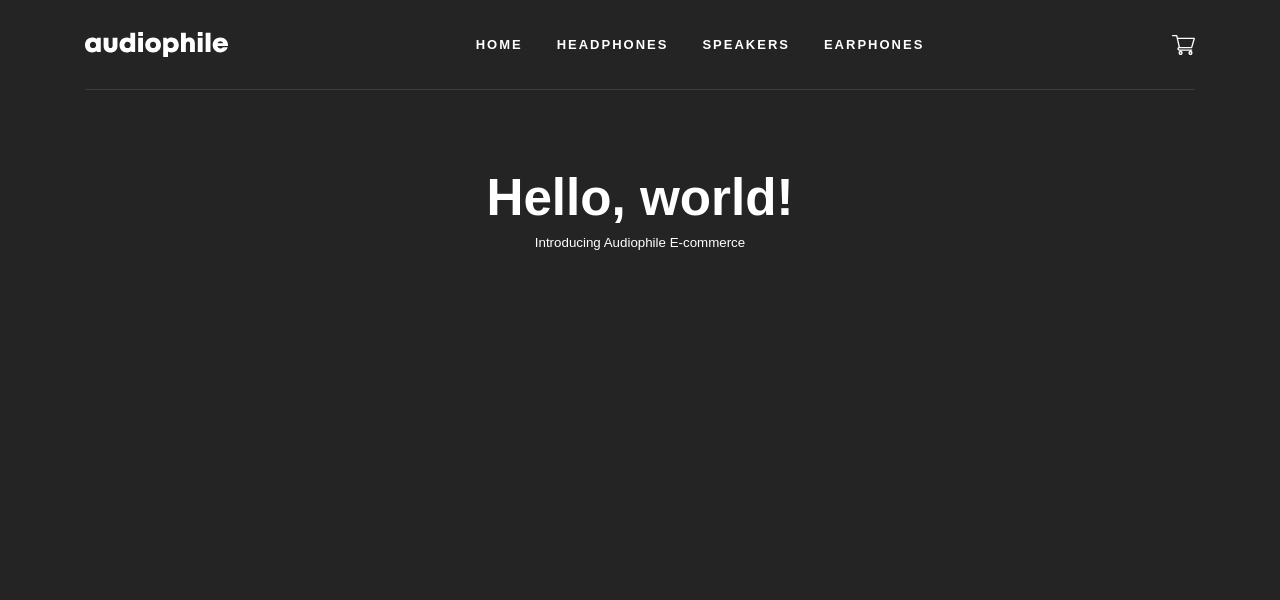
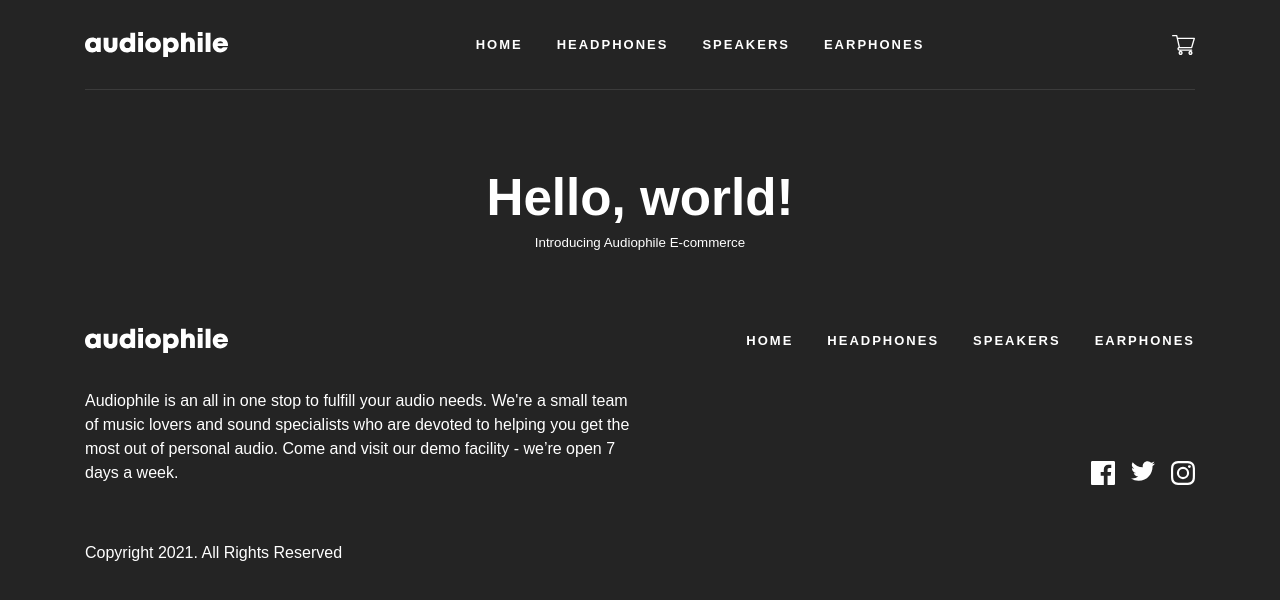
Before and after one commit to zowieerickson/audiophile-ecommerce-website, a React (Vite) app: page / in a window 1280 px wide. Shown: the top 600 px of the page. Built offline with nearby package versions, Linux system fonts and the light colour scheme.

Commit message:
Create footer component

```diff
--- a/package.json
+++ b/package.json
@@ -11,7 +11,8 @@
   },
   "dependencies": {
     "react": "^18.2.0",
-    "react-dom": "^18.2.0"
+    "react-dom": "^18.2.0",
+    "vite-plugin-svgr": "^4.2.0"
   },
   "devDependencies": {
     "@types/react": "^18.2.15",
--- a/src/App.jsx
+++ b/src/App.jsx
@@ -1,6 +1,7 @@
 import { useState } from 'react'
 // import reactLogo from './assets/react.svg'
 import Nav from './components/Nav'
+import Footer from './components/Footer'
 import './App.css'
 
 function App() {
@@ -13,6 +14,7 @@ function App() {
           <h1>Hello, world!</h1>
           <sub>Introducing Audiophile E-commerce</sub>
         </div>
+        <Footer/>
     </>
   )
 }
--- /dev/null
+++ b/src/components/Footer.jsx
@@ -0,0 +1,43 @@
+import '../styles/footer.css';
+import FacebookLogo from '../assets/shared/desktop/icon-facebook.svg?react';
+import TwitterLogo from '../assets/shared/desktop/icon-twitter.svg?react';
+import InstagramLogo from '../assets/shared/desktop/icon-instagram.svg?react';
+
+export default function Footer() {
+    return (
+        <footer className="footer">
+            <nav className="footer-nav">
+                <a href="/"><span className="nav-logo"></span></a>
+                <ul className="nav-list">
+                    <li>
+                        <a href="/">Home</a>
+                    </li>
+                    <li>
+                        <a href={`/headphones/`}>Headphones</a>
+                    </li>
+                    <li>
+                        <a href={`/speakers/`}>Speakers</a>
+                    </li>
+                    <li>
+                        <a href={`/earphones/`}>Earphones</a>
+                    </li>
+                </ul>
+            </nav>
+            <div className="footer-info">
+                <p className="footer-info-mission-statement">Audiophile is an all in one stop to fulfill your audio needs. We're a small team of music lovers and sound specialists who are devoted to helping you get the most out of personal audio. Come and visit our demo facility - we’re open 7 days a week.</p>
+                <ul className="socials-list">
+                    <li>
+                        <a href="https://www.facebook.com" target="_blank"><FacebookLogo/></a>
+                    </li>
+                    <li>
+                        <a href="https://twitter.com" target="_blank"><TwitterLogo/></a>
+                    </li>
+                    <li>
+                        <a href="https://www.instagram.com" target="_blank"><InstagramLogo/></a>
+                    </li>
+                </ul>
+            </div>
+            <p className="footer-legal-copyright">Copyright 2021. All Rights Reserved</p>
+        </footer>
+    )
+}
--- a/src/index.css
+++ b/src/index.css
@@ -56,6 +56,10 @@ button:focus-visible {
   margin: 0;
 }
 
+ul {
+  padding: 0;
+}
+
 img, picture, video, canvas, svg {
   display: block;
   max-width: 100%;
@@ -68,6 +72,7 @@ input, button, textarea, select {
 #root, #__next {
   isolation: isolate;
 }
+
 /* End of CSS Reset */
 
 .placeholder-message {
--- /dev/null
+++ b/src/styles/footer.css
@@ -0,0 +1,29 @@
+.footer {
+    max-width: 1110px;
+    margin: 0 auto;
+}
+
+.footer .footer-nav {
+    padding-bottom: 0;
+    margin-top: 75px;
+    margin-bottom: 36px;
+}
+
+.footer-info {
+    display: flex;
+    justify-content: space-between;
+    align-items: flex-end;
+}
+
+.footer-info-mission-statement {
+    flex-basis: 50%;
+}
+
+.socials-list {
+    display: flex;
+    gap: 16px;
+}
+
+.footer-legal-copyright {
+    margin-top: 56px;
+}
--- a/src/styles/nav.css
+++ b/src/styles/nav.css
@@ -5,13 +5,15 @@ nav {
     max-width: 1110px;
     margin: 32px auto 0;
     padding-bottom: 32px;
+}
+
+.nav {
     border-bottom: 1px solid rgba(151, 151, 151, .2);
 }
 
 .nav-list {
     display: flex;
     gap: 34px;
-    padding: 0;
 }
 
 .nav-list li {
--- a/vite.config.js
+++ b/vite.config.js
@@ -1,7 +1,15 @@
 import { defineConfig } from 'vite'
 import react from '@vitejs/plugin-react-swc'
+import svgr from "vite-plugin-svgr";
 
 // https://vitejs.dev/config/
 export default defineConfig({
-  plugins: [react()],
+  plugins: [
+    react(),
+    svgr({
+      svgrOptions: {
+        // svgr options
+      },
+    }),
+  ],
 })
```
Also changed, not shown: 2 other files (tests, documents, lock files or other folders).
